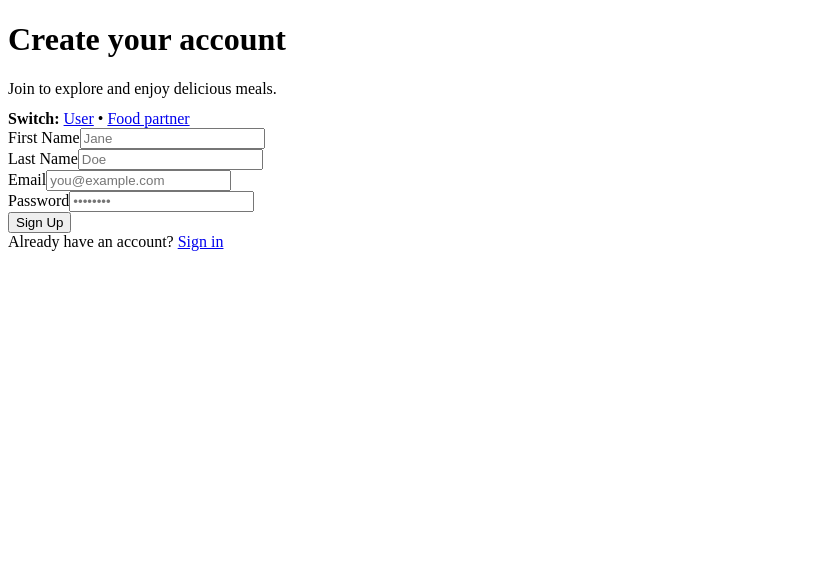
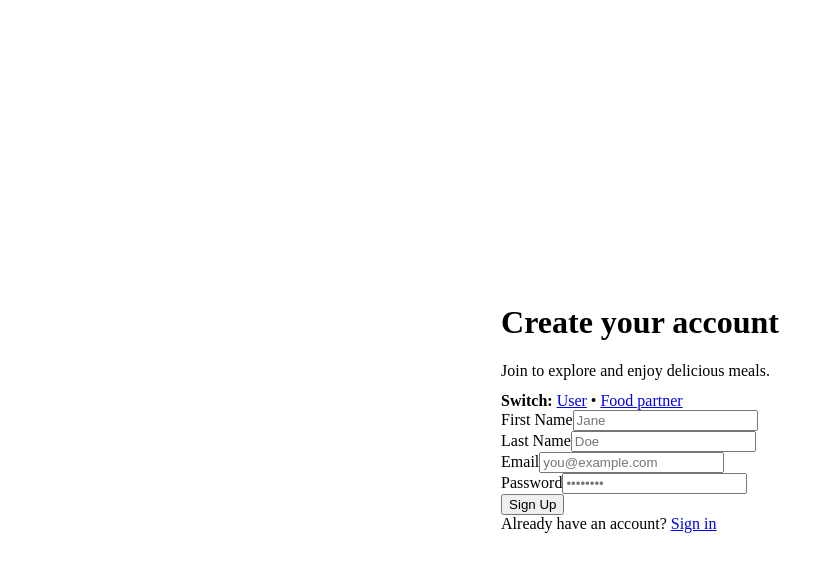
Before and after one commit to Amjadkhan9756/Food, a React app in the folder Frontend/: page /user/register in a window 1280 px wide. Shown: the top 572 px of the page, without its empty margins (0-834 px from the left). Built offline with nearby package versions, Linux system fonts and the light colour scheme; the HTML template or start-up script is replaced by a standard one.

Commit message:
working on css file of auth

```diff
--- /dev/null
+++ b/Frontend/src/Style/auth-shared.css
@@ -0,0 +1,17 @@
+/* Shared Auth Form Styles */
+.auth-page-wrapper{
+    min-height: 100dvh;
+    display: flex;
+    align-items:center;
+    justify-content:center;
+    padding: var(--space-8) var(--space-4);
+    background-color: radial-gradient(circle at 30% 20% ,var(--color-surface-alt)0%,var(--color-bg) 60%);
+    background-attachment: fixed;
+}
+
+@media (prefers-color-scheme: dark){
+    .auth-page-wrapper{
+        background:radial-gradient(circle at 70% 60% , var(--color-surface-alt) 0%, var(--color-bg) 65%);
+
+    }
+}
--- a/Frontend/src/pages/auth/UserRegister.jsx
+++ b/Frontend/src/pages/auth/UserRegister.jsx
@@ -1,6 +1,6 @@
 import React from 'react';
 import { Link } from 'react-router-dom';
-// import '../../styles/auth-shared.css';
+import '../../Style/auth-shared.css'
 import axios from 'axios';
 import { useNavigate } from 'react-router-dom';
 
```
